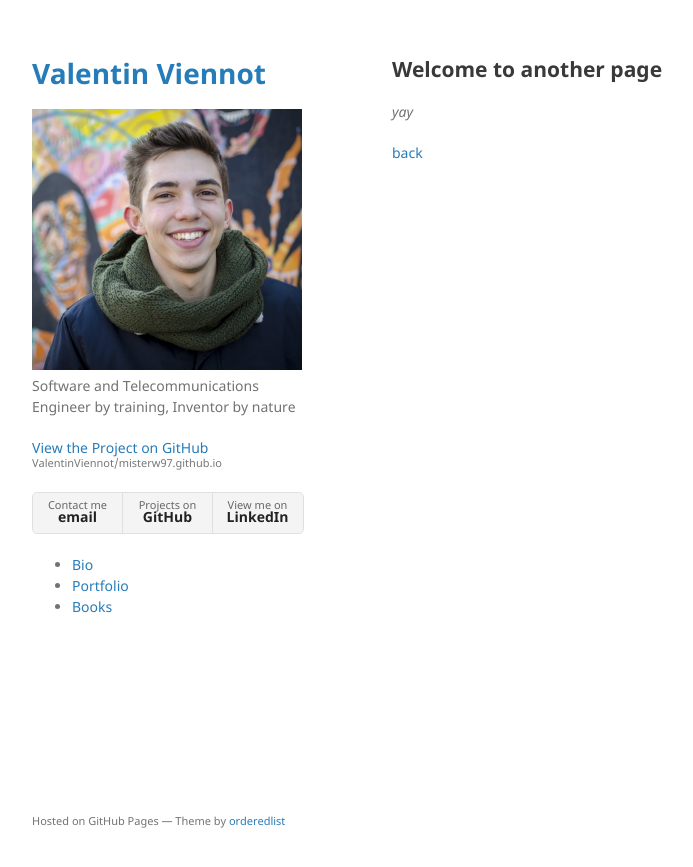
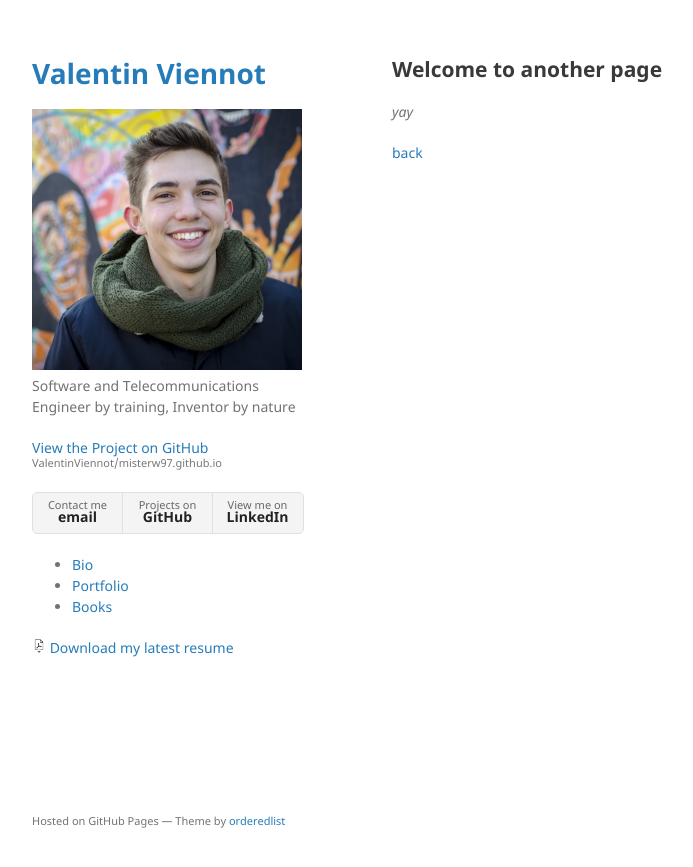
Before and after one commit to ValentinViennot/misterw97.github.io, a Jekyll site: the page built from another-page.md, in a window 1280 px wide. Shown: the top 867 px of the page, without its empty margins (178-871 px from the left). Built offline with Jekyll 4.4.1, drawn with Linux system fonts in a browser that asks for light colours; our own code applies the rules of GitHub Pages for plain Markdown files.

Commit message:
download resume link

```diff
--- a/_layouts/default.html
+++ b/_layouts/default.html
@@ -54,6 +54,10 @@
           <!-- <li><a href="/#ideas">Ideas</a></li> -->
           <li><a href="/#books">Books</a></li>
         </ul>
+        <a download href="/assets/pdf/ValentinViennot_CV-3.4.pdf">
+          <img height="14px" src="/assets/img/download.png" />
+          Download my latest resume
+        </a>
       </header>
       <section>
 
```
Also changed, not shown: assets/img/download.png (added), 1 other file.
